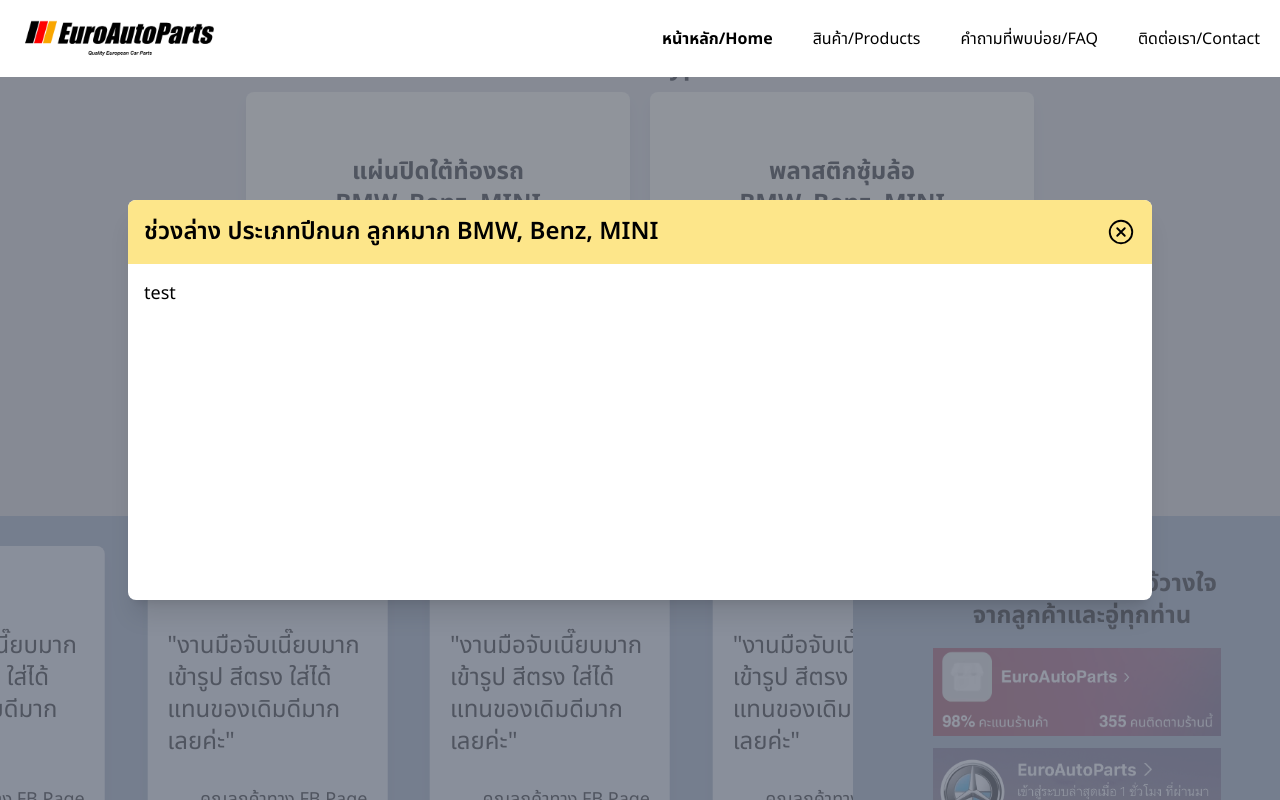
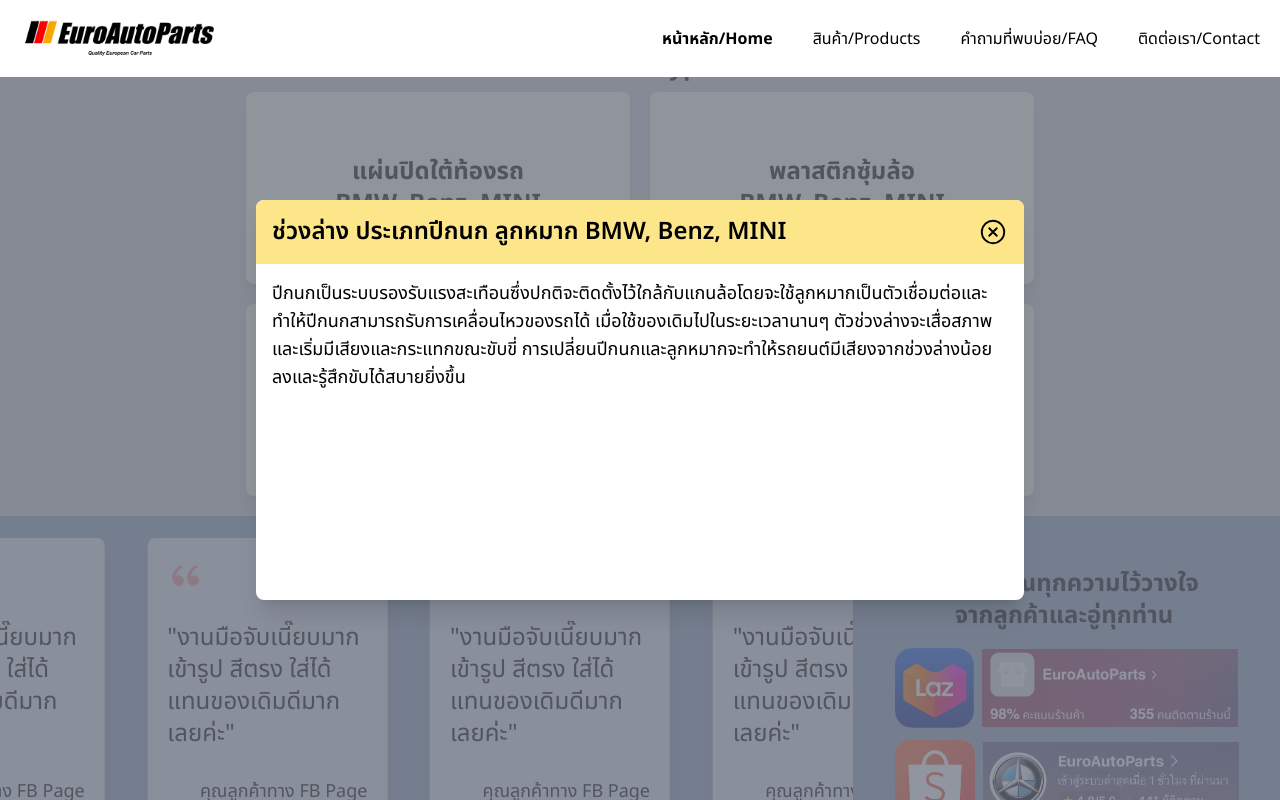
Before and after one commit to Win-TS/euroautoparts-landing-page, a React (Vite) app: page / in a window 1280 px wide. Both pictures are taken after a click on the element 438 px from the left and 1639 px from the top of the page. Shown: the part 1239-2039 px from the top of the page. Built offline with nearby package versions, Linux system fonts and the light colour scheme.

Commit message:
feat: add logo in front of e-commerce profile

```diff
--- a/src/animations/PhotoSlider.tsx
+++ b/src/animations/PhotoSlider.tsx
@@ -22,7 +22,7 @@ export default function PhotoSlider() {
                 <div className="flex gap-x-3 snap-x overflow-x-hidden hover:overflow-x-auto w-full scroll-pl-10">
                     {slides.map((slide, index) => (
                         <div key={index} className="flex-shrink-0 snap-center">
-                            <img src={slide.url} className="rounded-lg h-72 min-w-full object-cover" />
+                            <img src={slide.url} className="rounded-lg h-52 md:h-72 min-w-full object-cover" />
                         </div>
                     ))}
                 </div>
--- a/src/components/BestSellingProducts.tsx
+++ b/src/components/BestSellingProducts.tsx
@@ -13,7 +13,6 @@ const products = [
 ];
 
 export default function BestSellingProducts() {
-
     const slideLeft = () => {
         const slider = document.getElementById("slider");
         if (slider) {
@@ -57,9 +56,9 @@ export default function BestSellingProducts() {
                     <div className="absolute left-0 top-1/2 transform -translate-y-1/2 bg-black/20 text-white p-2 rounded-full cursor-pointer">
                         <BsChevronCompactLeft onClick={slideLeft} size={30} />
                     </div>
-                    <div id="slider" className="overflow-x-hidden hover:overflow-x-auto flex space-x-5 scroll-pl-14 pl-14 scroll-smooth whitespace-nowrap ">
+                    <div id="slider" className="overflow-x-auto flex space-x-5 scroll-pl-14 pl-14 scroll-smooth whitespace-nowrap">
                         {products.map((product, index) => (
-                            <div key={index} className="snap-start hover:shadow-2xl transition-shadow duration-300 ease-in-out">
+                            <div key={index} className="hover:shadow-2xl transition-shadow duration-300 ease-in-out">
                                 <ProductCard {...product} />
                             </div>
                         ))}
--- a/src/components/ProductTypes.tsx
+++ b/src/components/ProductTypes.tsx
@@ -13,16 +13,16 @@ export default function ProductTypes() {
             </Reveal>
             <div className="grid grid-cols-1 md:grid-cols-2 3xl:grid-cols-4 gap-3 md:gap-5 3xl:gap-1 pb-2">
                 <Reveal className="place-self-center md:place-self-end 3xl:place-self-center">
-                    <TypeCard type="แผ่นปิดใต้ท้องรถ" cars="BMW, Benz, MINI" description="test" />
+                    <TypeCard type="แผ่นปิดใต้ท้องรถ" cars="BMW, Benz, MINI" description="ช่วยป้องกันการกระแทกของสิ่งต่างๆจากพื้นถนน, ช่วยระบายความร้อนภายใต้ตัวรถรวมถึงสามารถช่วยลดแรงเสียดทานของอากาศส่งผลให้ประหยัดน้ำมันมากขึ้น" />
                 </Reveal>
                 <Reveal className="place-self-center md:place-self-start 3xl:place-self-center">
-                    <TypeCard type="พลาสติกซุ้มล้อ" cars="BMW, Benz, MINI" description="test" />
+                    <TypeCard type="พลาสติกซุ้มล้อ" cars="BMW, Benz, MINI" description="ช่วยป้องกันสิ่งสกปรก เช่น เศษ หิน ดิน โคลน และ ของเหลว จากภายนอกไม่ให้เข้ามาติดกับช่วงล่างของรถยนต์ รวมถึงยังช่วยป้องกันความเสียหายจากเศษหินที่จะเกิดขึ้นกับรถยนต์ได้ด้วย" />
                 </Reveal>
                 <Reveal className="place-self-center md:place-self-end 3xl:place-self-center">
-                    <TypeCard type="ช่วงล่าง ประเภทปีกนก ลูกหมาก" cars="BMW, Benz, MINI" description="test" />
+                    <TypeCard type="ช่วงล่าง ประเภทปีกนก ลูกหมาก" cars="BMW, Benz, MINI" description="ปีกนกเป็นระบบรองรับแรงสะเทือนซึ่งปกติจะติดตั้งไว้ใกล้กับแกนล้อโดยจะใช้ลูกหมากเป็นตัวเชื่อมต่อและทำให้ปีกนกสามารถรับการเคลื่อนไหวของรถได้ เมื่อใช้ของเดิมไปในระยะเวลานานๆ ตัวช่วงล่างจะเสื่อสภาพและเริ่มมีเสียงและกระแทกขณะขับขี่ การเปลี่ยนปีกนกและลูกหมากจะทำให้รถยนต์มีเสียงจากช่วงล่างน้อยลงและรู้สึกขับได้สบายยิ่งขึ้น" />
                 </Reveal>
                 <Reveal className="place-self-center md:place-self-start 3xl:place-self-center">
-                    <TypeCard type="อะไหล่ภายใน" cars="BMW" description="test" />
+                    <TypeCard type="อะไหล่ภายใน" cars="BMW" description="มือจับประตู กรอบแอร์ และอุปกรณ์ภายในต่างๆของ BMW เมื่อใช้ไปสักระยะเวลาหนึ่งจะเริ่มเหนียวติดมือ หัก กรอบ หรือลอก สินค้าทางร้านเราขายอะไหล่ภายในที่เป็นวัสดุชนิดที่จะไม่เหนียว กรอบ หักในอนาคตแต่เกรดเทียบกับของแท้ได้เลย" />
                 </Reveal>
             </div>
         </div>
@@ -59,7 +59,7 @@ function TypeCard({ type, cars, description, className }: TypeCardProps) {
           <div className={`fixed inset-0 z-10 overflow-hidden flex items-center justify-center transition-opacity duration-300 ${modalOpen ? 'opacity-100' : 'opacity-0 pointer-events-none'}`}>
             <div className="fixed inset-0 bg-gray-500 bg-opacity-75" onClick={toggleModal}></div>
             {modalOpen && (
-              <div className="bg-white rounded-lg shadow-xl w-4/5 z-50 relative flex flex-col h-2/3 md:h-1/2">
+              <div className="bg-white rounded-lg shadow-xl w-4/5 md:w-3/5 z-50 relative flex flex-col h-2/3 md:h-1/2">
                 <div className="bg-amber-200 text-black px-4 py-4 flex justify-between items-center rounded-t-lg">
                   <h2 className="text-2xl font-semibold font-notothai">{`${type} ${cars}`}</h2>
                   <button onClick={toggleModal} className="text-black">
--- a/src/components/Testimonial.tsx
+++ b/src/components/Testimonial.tsx
@@ -1,6 +1,8 @@
 import { RiDoubleQuotesL } from "react-icons/ri";
 import lazadaReview from '../assets/lazada-review.jpeg';
 import shopeeReview from '../assets/shopee-review.jpeg';
+import lazadaLogo from '../assets/lazada_logo.png';
+import shopeeLogo from '../assets/shopee_logo.png';
 import TestimonialSlider from "../animations/TestimonialSlider";
 import PhotoSlider from "../animations/PhotoSlider";
 import Reveal from "../animations/Reveal";
@@ -18,9 +20,15 @@ export default function Testimonial() {
                                 <h1 className="text-2xl font-notothai font-bold">จากลูกค้าและอู่ทุกท่าน</h1>
                             </div>
                         </div>
-                        <div className="flex flex-col gap-3 w-72">
-                            <img src={lazadaReview} className="w-72" />
-                            <img src={shopeeReview} className="w-72" />
+                        <div className="flex flex-col gap-3 items-center">
+                                <div className="flex items-center justify-center gap-2">
+                                    <img src={lazadaLogo} className="h-20" />
+                                    <img src={lazadaReview} className="w-64" />
+                                </div>
+                                <div className="flex items-center justify-center gap-2">
+                                    <img src={shopeeLogo} className="h-20" />
+                                    <img src={shopeeReview} className="w-64" />
+                                </div>
                         </div>
                     </div>
                     <TestimonialSlider />
@@ -33,9 +41,15 @@ export default function Testimonial() {
                                     <h1 className="text-2xl font-notothai font-bold">จากลูกค้าและอู่ทุกท่าน</h1>
                                 </div>
                             </div>
-                        <div className="flex flex-col gap-3 w-72 ml-5">
-                            <img src={lazadaReview} className="w-72" />
-                            <img src={shopeeReview} className="w-72" />
+                            <div className="flex flex-col gap-3 items-center">
+                                <div className="flex items-center justify-center gap-2">
+                                    <img src={lazadaLogo} className="h-20" />
+                                    <img src={lazadaReview} className="w-64" />
+                                </div>
+                                <div className="flex items-center justify-center gap-2">
+                                    <img src={shopeeLogo} className="h-20" />
+                                    <img src={shopeeReview} className="w-64" />
+                                </div>
                             </div>
                         </div>
                     </div>
--- a/src/pages/Contact.tsx
+++ b/src/pages/Contact.tsx
@@ -30,7 +30,7 @@ export default function Contact() {
                         </div>
                         <div className="my-4">
                             <p className="text-lg font-semibold font-notothai flex items-center flex-wrap">
-                                <FaFacebook className="mr-2 text-blue-800" /> เพจเฟสบุค/Facebook Page
+                                <FaFacebook className="mr-2 text-blue-800" /> เฟซบุ๊ก/Facebook
                                 <span className="ml-2 text-gray-700">: <a href="https://www.facebook.com/EuroAutoPartsTH" target="_blank" rel="noopener noreferrer" className="hover:text-blue-800 underline">EuroAutoParts</a></span>
                             </p>
                         </div>
```
Lines whose indentation alone changed are shown as unchanged.
